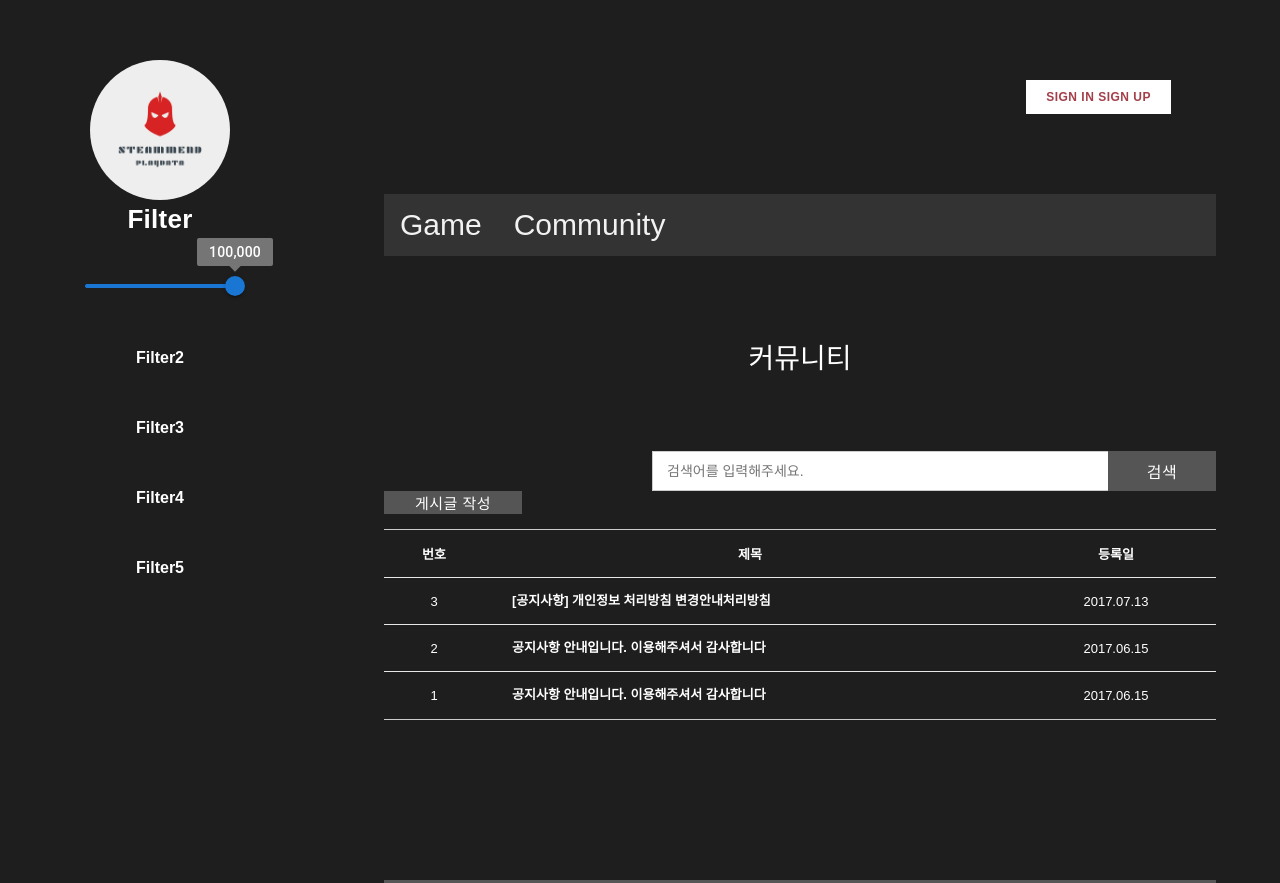
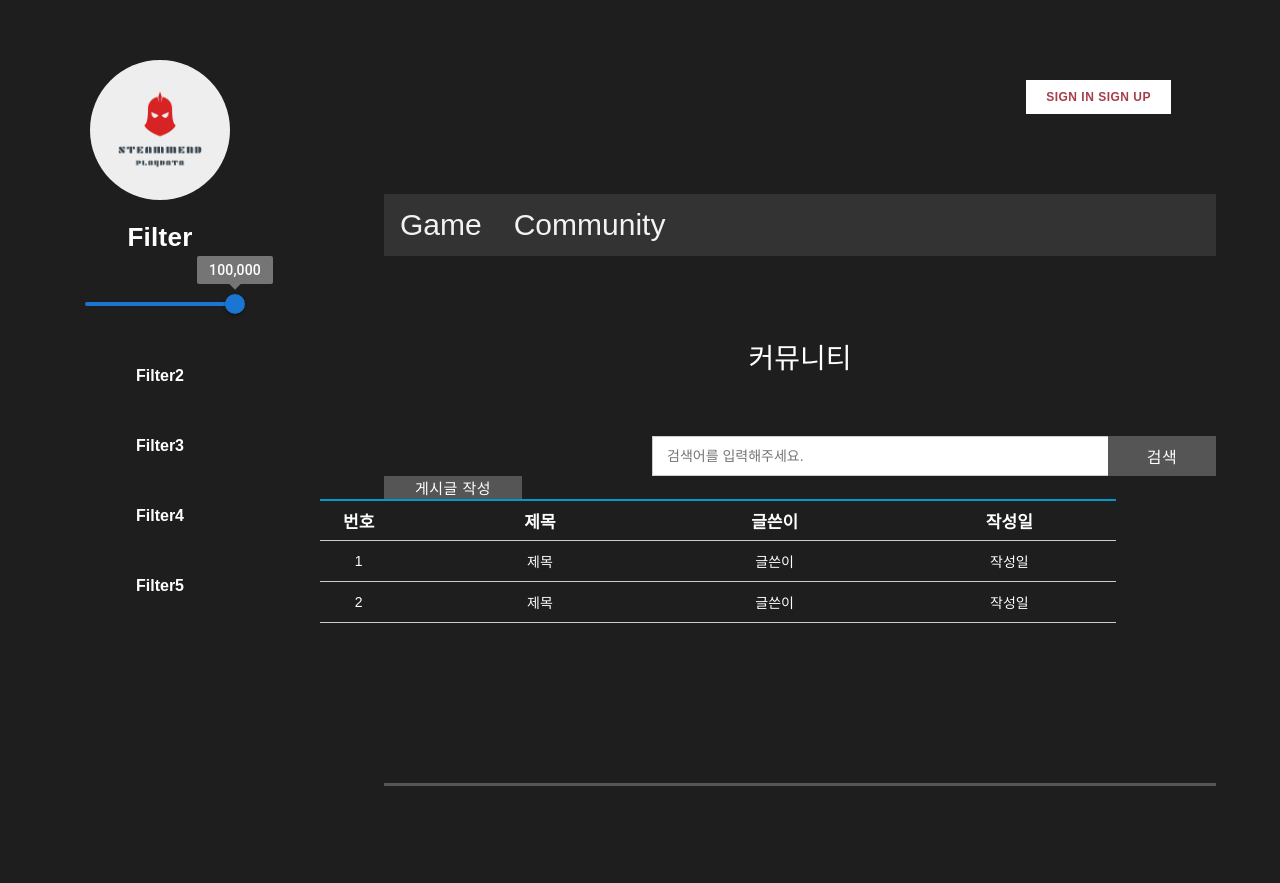
Before and after one commit to OilWork/steammend-fe, a React (Create React App) app: page /comm in a window 1280 px wide. Shown: the top 883 px of the page. After the commit the page ends 800 px from the top, so only its background shows below. Built offline with nearby package versions, Linux system fonts and the light colour scheme.

Commit message:
ListChangeAndLink

```diff
--- a/public/index.html
+++ b/public/index.html
@@ -24,7 +24,7 @@
       work correctly both with client-side routing and a non-root public URL.
       Learn how to configure a non-root public URL by running `npm run build`.
     -->
-    <title>React App</title>
+    <title>Steammend</title>
   </head>
   <body>
     <noscript>You need to enable JavaScript to run this app.</noscript>
--- a/src/App.js
+++ b/src/App.js
@@ -13,6 +13,7 @@ function App() {
         <Route path="/" element={<Main content="Game"/>} />
         <Route path="login" element={<Login />} />
         <Route path="comm" element={<Main content="Comm"/>} />
+        <Route path="write" element={<Main content="Write"/>} />
       </Routes>
     </BrowserRouter>
 )}
--- a/src/component/Comm.css
+++ b/src/component/Comm.css
@@ -17,7 +17,7 @@ table {
   }
 
   #board-search .search-window {
-    padding: 15px 0;
+    padding: -5px 0;
     background-color: #1e1e1e;
   }
   #board-search .search-window .search-wrap {
@@ -49,55 +49,7 @@ table {
     font-size: 16px;
   }
 
-  .board-table {
-    font-size: 13px;
-    width: 100%;
-    border-top: 1px solid #ccc;
-    border-bottom: 1px solid #ccc;
-  }
 
-  .board-table a {
-    color: #FFFFFF;
-    display: inline-block;
-    line-height: 1.4;
-    word-break: break-all;
-    vertical-align: middle;
-  }
-  .board-table a:hover {
-    text-decoration: underline;
-  }
-  .board-table th {
-    text-align: center;
-  }
-
-  .board-table .th-num {
-    width: 100px;
-    text-align: center;
-  }
-
-  .board-table .th-date {
-    width: 200px;
-  }
-
-  .board-table th, .board-table td {
-    padding: 14px 0;
-  }
-
-  .board-table tbody td {
-    border-top: 1px solid #e7e7e7;
-    text-align: center;
-  }
-
-  .board-table tbody th {
-    padding-left: 28px;
-    padding-right: 14px;
-    border-top: 1px solid #e7e7e7;
-    text-align: left;
-  }
-
-  .board-table tbody th p{
-    display: none;
-  }
 
   .btn {
     display: inline-block;
@@ -175,3 +127,61 @@ table {
     width: 1px;
     height: 1px;
   }
+
+
+  /* 공통 */
+
+
+  /* board페이지 공통 */
+  #board_area {
+    width: 800px;
+    position: relative;
+  }
+  #mem_info {
+    position: absolute;
+    right: 0;
+  }
+  #mem_info > form > ul > li {
+    float:left; margin: 10px;
+  }
+  #board_list {
+    position:relative;
+    font-size:14px;
+    line-height: 30px;
+  }
+  #bo {
+    display:inline-block;
+    position: absolute;
+    left: 0;
+    top:70px;
+  }
+  .list-table {
+    color: #fff;
+    text-align: center;
+    margin: 0 0 0 -350px;
+    position: relative;
+    top: 0;
+    left: 250px;
+    width: 100%;
+  }
+  .list-table thead th{
+    height:40px;
+    border-top:2px solid #09C;
+    border-bottom:1px solid #CCC;
+    font-weight: bold;
+    font-size: 17px;
+  }
+  .list-table tbody td{
+    text-align:center;
+    padding:10px 0;
+    border-bottom:1px solid	 #CCC; height:20px;
+    font-size: 14px
+  }
+  #write_btn {
+    position: absolute;
+    top: 0;
+  }
+  #write_btn li  {
+    float:left;
+    margin-left:20px;
+  }
--- a/src/component/Comm.js
+++ b/src/component/Comm.js
@@ -1,5 +1,6 @@
 import React from 'react';
 import './Comm.css';
+import { Link } from "react-router-dom";
 
 
 function Comm() {
@@ -23,46 +24,41 @@ function Comm() {
 
 
                             </div>
-                    <button type="submit" class="btn btn-dark">게시글 작성</button>
+                            <Link to='/Write'><button type="submit" class="btn btn-dark">게시글 작성</button></Link>
                         </form>
+
                     </div>
                 </div>
             </div>
 
-    <div id="board-list">
-        <div class="container">
-            <table class="board-table">
+
+            <div id="board_area_in">
+            <table class="list-table">
             <thead>
                 <tr>
-                    <th scope="col" class="th-num">번호</th>
-                    <th scope="col" class="th-title">제목</th>
-                    <th scope="col" class="th-date">등록일</th>
+                     <th width="70">번호</th>
+                     <th width="100">제목</th>
+                     <th width="120">글쓴이</th>
+                     <th width="100">작성일</th>
                 </tr>
             </thead>
             <tbody>
                 <tr>
-                    <td>3</td>
-                    <th>
-                      <a href="#!">[공지사항] 개인정보 처리방침 변경안내처리방침</a>
-                      <p>테스트</p>
-                    </th>
-                    <td>2017.07.13</td>
+                    <td>1</td>
+                    <td> 제목 </td>
+                    <td>글쓴이</td>
+                    <td>작성일</td>
                 </tr>
-
+            </tbody>
+            <tbody>
                 <tr>
                     <td>2</td>
-                    <th><a href="#!">공지사항 안내입니다. 이용해주셔서 감사합니다</a></th>
-                    <td>2017.06.15</td>
-                </tr>
-
-                <tr>
-                    <td>1</td>
-                    <th><a href="#!">공지사항 안내입니다. 이용해주셔서 감사합니다</a></th>
-                    <td>2017.06.15</td>
+                    <td> 제목 </td>
+                    <td>글쓴이</td>
+                    <td>작성일</td>
                 </tr>
             </tbody>
         </table>
-        </div>
     </div>
 
         </section>
--- /dev/null
+++ b/src/component/Detail.css
@@ -0,0 +1,180 @@
+	body {
+		font-family: sans-serif;
+		display: flex;
+		flex-direction: column;
+		width: 100%;
+		height: 100vh;
+		justify-content: center;
+		--wrapperWidth: 700px;
+		--wrapperHeight: 400px;
+		--btnWidth: 160px;
+		--btnHeight: 44px;
+		--leftColor: #f2f2f2;
+		--rightColor: #0E4CEB;
+	  }
+
+	  h1 {
+		font-weight: lighter;
+		color: #999;
+		font-size: 1em;
+		transform: translateY(-4em);
+	  }
+
+	  .wrapper {
+		margin: auto;
+		display: flex;
+		width: var(--wrapperWidth);
+		height: var(--wrapperHeight);
+		background: linear-gradient(to right, var(--leftColor) 50%, white 50%);
+		position: relative;
+		border: 1px solid var(--rightColor);
+	  }
+
+	  .loginBtn, .signUpBtn {
+		display: none;
+	  }
+
+	  .loginBtn + label, .signUpBtn + label {
+		position: absolute;
+		content: '';
+		cursor: pointer;
+		font-size: 1em;
+		width: var(--btnWidth);
+		height: var(--btnHeight);
+		border: 1px solid var(--rightColor);
+		color: var(--rightColor);
+		bottom: 4em;
+	  }
+
+	  .loginBtn + label {
+		right: calc(50% / 2  - var(--btnWidth) / 2 );
+	  }
+
+	  .signUpBtn + label {
+		left: calc(50% / 2  - var(--btnWidth) / 2 );
+	  }
+
+	  .loginBtn + label:before, .signUpBtn + label:before {
+		position: absolute;
+		color: var(--rightColor);
+		padding-top: calc(var(--btnHeight) / 3);
+		top: 0; right: 0; bottom: 0; left: 0; margin: auto;
+		text-align: center;
+		transition:all .5s;
+	  }
+
+	  .loginBtn + label:hover:before, .signUpBtn + label:hover:before {
+		background: var(--rightColor);
+		color: white;
+	  }
+
+	  .loginBtn + label:before {
+		content: 'Login';
+	  }
+
+	  .signUpBtn + label:before {
+		content: 'Sign Up';
+	  }
+
+	  .form {
+		overflow: hidden;
+		box-sizing: border-box;
+		position: absolute;
+		background: white;
+		display: flex;
+		flex-direction: column;
+		justify-content: space-around;
+		padding: .5em 2em;
+		height: 400px;
+		width: 300px;
+		transform: translate3d(calc(var(--wrapperWidth) / 10 ), calc(var(--wrapperHeight) / -10 ), 0);
+		box-shadow: 0 1em 3em rgba(0,0,0,.2);
+		transition: transform .35s ease-in-out;
+	  }
+
+	  .form input {
+		height: 44px;
+		outline: none;
+		border: none;
+		border-bottom: 1px solid #f2f2f2;
+		padding: 0 1em;
+		font-size: 1em;
+		transition: all .5s;
+	  }
+
+	  .form input:focus {
+		border-bottom: 1px solid #0E4CEB;
+	  }
+
+	  .form label {
+		color: #ccc;
+	  }
+
+	  .formButton {
+		display: none;
+	  }
+
+	  .formButton + label {
+		overflow: hidden;
+		position: relative;
+		cursor: pointer;
+		width: 100%;
+		height: 44px;
+		border-radius: .25em;
+		background: mediumseagreen;
+		transition: all .25s ease-in;
+	  }
+
+	  .formButton + label:hover {
+		background: mediumaquamarine;
+	  }
+
+	  .formButton + label:before, .formButton + label:after {
+		position: absolute;
+		left: 0; right: 0; top: 0; bottom: 0; margin: auto;
+		text-align: center;
+		color: white;
+		padding-top: .85em;
+		transition: transform .25s ease-in;
+	  }
+
+	  .formButton + label:before {
+		content: 'Sign Up';
+	  }
+
+	  .formButton + label:after {
+		content: 'Login';
+		transform: translateY(3em);
+	  }
+
+	  .fname, .lname, .email, .pass {
+		transition: all .35s ease-out;
+	  }
+
+	  .loginBtn:checked ~ .form {
+		transform: translate3d(calc(var(--wrapperWidth) / 2.2 ), calc(var(--wrapperHeight) / -10 ), 0);
+	  }
+
+	  .signUpBtn:checked ~ .form {
+		transform: translate3d(calc(var(--wrapperWidth) / 10 ), calc(var(--wrapperHeight) / -10 ), 0);
+	  }
+
+	  .loginBtn:checked ~ .form .fname {
+		transform: translateY(-15em);
+	  }
+
+	  .loginBtn:checked ~ .form .lname {
+		transform: translateY(-15em);
+	  }
+
+	  .loginBtn:checked ~ .form .email, .loginBtn:checked ~ .form .pass {
+		transform: translateY(-10em);
+	  }
+
+	  .loginBtn:checked ~ .form .formButton + label:before {
+		transform: translateY(-2em);
+	  }
+
+	  .loginBtn:checked ~ .form .formButton + label:after {
+		transform: translateY(0em);
+	  }
--- a/src/component/Game.css
+++ b/src/component/Game.css
@@ -33,6 +33,7 @@
     -webkit-transition: all 0.2s ease;
     -o-transition: all 0.2s ease;
     transition: all 0.2s ease;
+    color: #fff;
   }
 
 .tabs_wrap ul li:first-child{
--- a/src/component/Game.js
+++ b/src/component/Game.js
@@ -18,6 +18,7 @@ function Game(props){
     const test = [40000, 50000, 60000, 70000];
 
     return(
+        <div>
         <div className="list-wrapper">
           <div className="tabs_wrap">
             <ul>
@@ -61,7 +62,7 @@ function Game(props){
 
     </ul>
     </div>
-
+    </div>
 
         );
     }
--- a/src/component/Main.css
+++ b/src/component/Main.css
@@ -159,7 +159,7 @@ html {
 }
 
 .menu {
-    left: 10%;
+    left: 5%;
   -webkit-transition: -webkit-transform 233ms cubic-bezier(0, 0, 0.21, 1);
   -webkit-overflow-scrolling: touch;
   background-color: #1e1e1e;
--- a/src/component/Main.js
+++ b/src/component/Main.js
@@ -1,16 +1,19 @@
-import React, { useState } from 'react';
+import React, { useEffect, useState } from 'react';
 import './Main.css';
-import { Link } from "react-router-dom";
+import { Link, useLocation } from "react-router-dom";
 import Game from './Game'
 import Comm from './Comm'
+import Write from './Write'
 import Box from '@mui/material/Box';
 import Slider from '@mui/material/Slider';
+
 
 
 function Main(prop) {
   const components = {
     Game: Game,
-    Comm: Comm
+    Comm: Comm,
+    Write: Write
   };
   const Test = components[prop.content];
 
@@ -27,6 +30,14 @@ function Main(prop) {
   const handleChange = (event, newValue) => {
     setSlideValue(newValue);
   };
+
+  const location = useLocation();
+  console.log(location.pathname)
+  if(location.pathname == '/Comm' || location.pathname=='/Write'){
+    var sidebar = {display:'none'}
+  }else{
+    var sidebar = {displat:'block'}
+  }
   return (
     <div>
 
@@ -39,7 +50,9 @@ function Main(prop) {
               <div className="image">
                 <a href="#"><img alt="main_logo" src="img/logo.png" /></a>
               </div>
-              <div className="author-content">
+              <div style={sidebar}>
+              <div className="author-content" >
+                <br></br>
                 <h4>Filter</h4>
                 <br></br>
                 <br></br>
@@ -68,6 +81,7 @@ function Main(prop) {
                   <li><a href="#section4">Filter5</a></li>
                 </ul>
               </nav>
+              </div>
 
 
             </div>
@@ -86,6 +100,7 @@ function Main(prop) {
               </div>
             </div>
             <Test price={slideValue}></Test>
+
           </div>
         </section>
 
--- /dev/null
+++ b/src/component/Write.css
@@ -0,0 +1,50 @@
+#board_write {
+	width:900px;
+	position:relative;
+	margin:0 auto;
+}
+#write_area {
+	margin-top:70px;
+	font-size:14px;}
+#in_title {
+	margin-top:30px;
+
+}
+#in_title textarea {
+	font-weight:bold;
+	font-size:26px;
+	color:#fff;
+	width: 900px;
+	border:none;
+	resize: none;
+  background-color: transparent;
+}
+.wi_line {
+	border:solid 1px lightgray;
+	margin-top:10px;
+
+}
+#in_name textarea{
+  background-color: transparent;
+  color:#fff;
+}
+
+#in_content {
+	margin-top:10px;
+}
+#in_content textarea {
+	font:14px;
+	color:#fff;
+	width: 900px;
+	height: 400px;
+	resize: none;
+  background-color: transparent;
+}
+.bt_se {
+	margin-top:20px;
+	text-align:center;
+}
+.bt_se button {
+	width:100px;
+	height:30px;
+}
--- /dev/null
+++ b/src/component/Write.js
@@ -0,0 +1,38 @@
+import React from 'react';
+import './Write.css';
+
+
+function Write() {
+    return (
+
+
+
+      <div id="board_write">
+      <h1><a href="/">자유게시판</a></h1>
+      <h4>글을 작성하는 공간입니다.</h4>
+          <div id="write_area">
+              <form action="write_ok.php" method="post">
+                  <div id="in_title">
+                      <textarea name="title" id="utitle" rows="1" cols="55" placeholder="제목" maxlength="100" required></textarea>
+                  </div>
+                  <div class="wi_line"></div>
+                  <div id="in_name">
+                      <textarea name="name" id="uname" rows="1" cols="55" placeholder="글쓴이" maxlength="100" required></textarea>
+                  </div>
+                  <div class="wi_line"></div>
+                  <div id="in_content">
+                      <textarea name="content" id="ucontent" placeholder="내용" required></textarea>
+                  </div>
+                  <div id="in_pw">
+                      <input type="password" name="pw" id="upw"  placeholder="비밀번호" required />
+                  </div>
+                  <div class="bt_se">
+                      <button type="submit">글 작성</button>
+                  </div>
+              </form>
+          </div>
+      </div>
+        );
+    }
+
+        export default Write;
```
Also changed, not shown: src/component/Detail.js (added, +36 -0 lines). Lines whose indentation alone changed are shown as unchanged.
